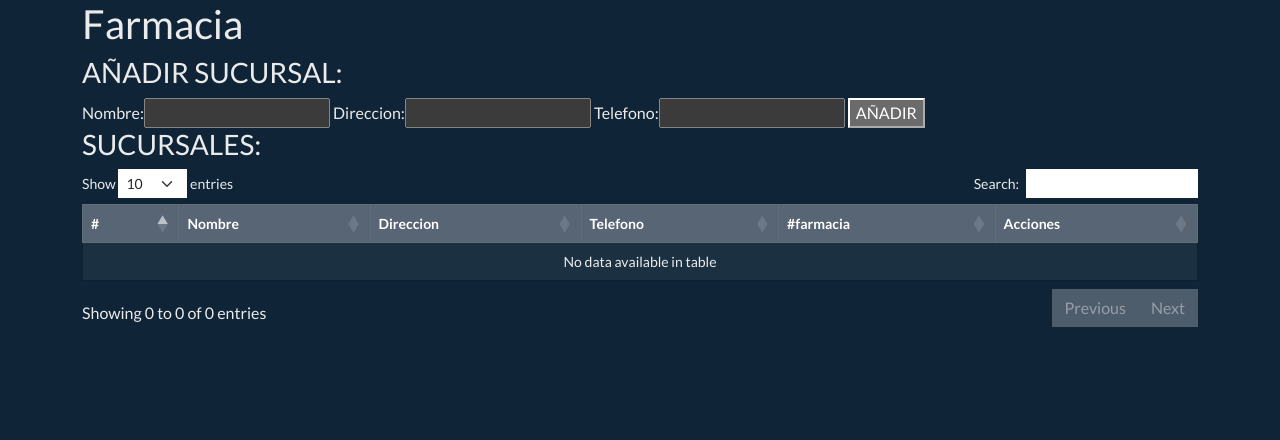
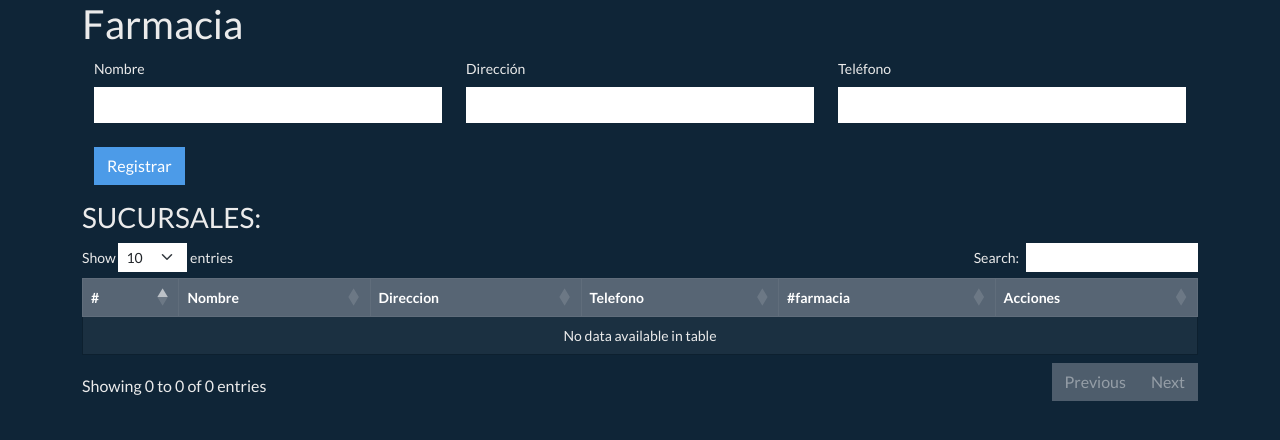
Before and after one commit to felix-gy/Pharmacy-web-app, a Flask app: page /sucursal in a window 1280 px wide. Shown: the top 440 px of the page. Run offline with Flask 2, Linux system fonts and the light colour scheme; data that the repository does not hold is empty; some libraries are stand-ins or nearby versions.

Commit message:
fix conexion

```diff
--- a/app/app.py
+++ b/app/app.py
@@ -9,14 +9,10 @@ app = Flask(__name__)
 
 #conexion a BD lo mismo que el archivo conexionBD.py
 db = mysql.connector.connect(
-    # host="sql.freedb.tech",
-    # user="freedb_db_test_111",
-    # passwd="4JKtwGf@DQD@b?w",
-    # database="freedb_db_pharmacy"
-    host ="127.0.0.1",
-    user ="root",
-    passwd ="gordillo303132x",
-    database = "db_pharmacy"
+    host="sql.freedb.tech",
+    user="freedb_db_test_111",
+    passwd="4JKtwGf@DQD@b?w",
+    database="freedb_db_pharmacy"
 )
 
 @app.route('/')
--- a/app/templates/agregar_producto.html
+++ b/app/templates/agregar_producto.html
@@ -30,9 +30,9 @@
         {% endfor %}
     </select><br><br>
     <label for="id_receta">Receta:</label>
-    <select id="id_receta" name="id_receta">
+    <select id="id_receta" name="id_receta" required>
         {% for receta in recetas %}
-        <option value="{{ receta[0] }}">No se requiere</option>
+        <option value="{{ receta[0] }}">{{ receta[1] }}</option>
         {% endfor %}
     </select><br><br>
     <input type="submit" value="Agregar">
--- a/app/templates/sucursales.html
+++ b/app/templates/sucursales.html
@@ -7,18 +7,40 @@
 {% block body %}
 <h1>Farmacia</h1>
 
-<h3>AÑADIR SUCURSAL:</h3>
+<h3></h3>
 <!-- al apretar el submit el formulario sera enviado a la url por el metodo Post-->
-<form action="/add_Sucursal" method="POST">
-    Nombre:<input type="text" name="nombre">
-    Direccion:<input type="text" name="direccion">
-    Telefono:<input type="text" name="telefono">
-    <button type="submit">
-        AÑADIR
-    </button>
-</form>
+<div class="container">
+    <form action="/add_Sucursal" method="POST">
+      <div class="row">
+        <div class="col-sm-4">
+          <div class="mb-3">
+            <label for="nombre" class="form-label">Nombre</label>
+            <input type="text" class="form-control" id="nombre" name="nombre">
+          </div>
+        </div>
+        <div class="col-sm-4">
+          <div class="mb-3">
+            <label for="direccion" class="form-label">Dirección</label>
+            <input type="text" class="form-control" id="direccion" name="direccion">
+          </div>
+        </div>
+        <div class="col-sm-4">
+          <div class="mb-3">
+            <label for="telefono" class="form-label">Teléfono</label>
+            <input type="text" class="form-control" id="telefono" name="telefono">
+          </div>
+        </div>
+      </div>
+      <div class="row mt-2">
+        <div class="col-sm-12">
+          <button type="submit" class="btn btn-primary">Registrar</button>
+        </div>
+      </div>
+    </form>
+  </div>
 
-<h3>SUCURSALES:</h3>
+
+<h3 class="mt-3">SUCURSALES:</h3>
 <table class="table table-bordered table-hover" id="table">
     <thead>
         <tr class="table-secondary">
```
